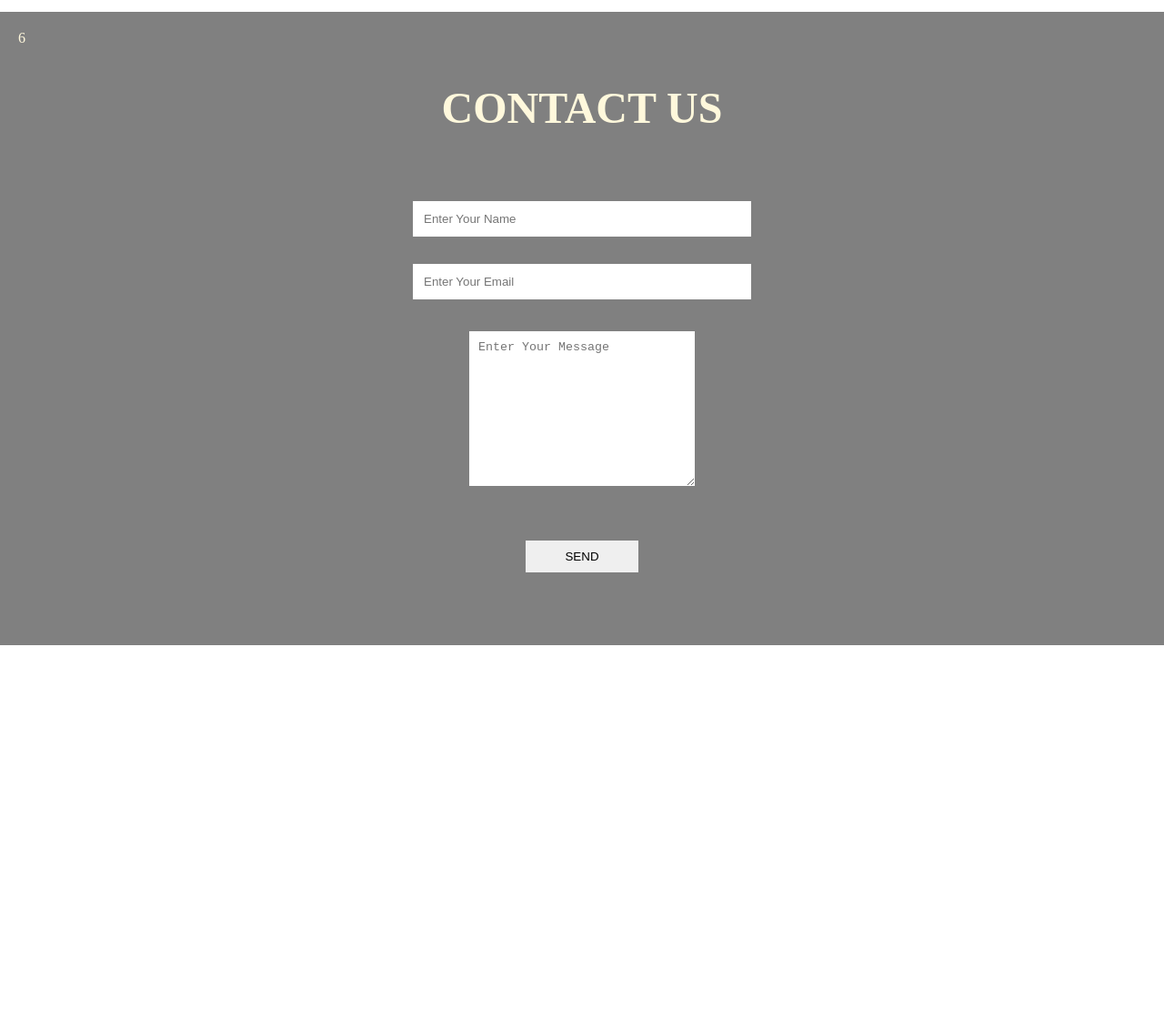
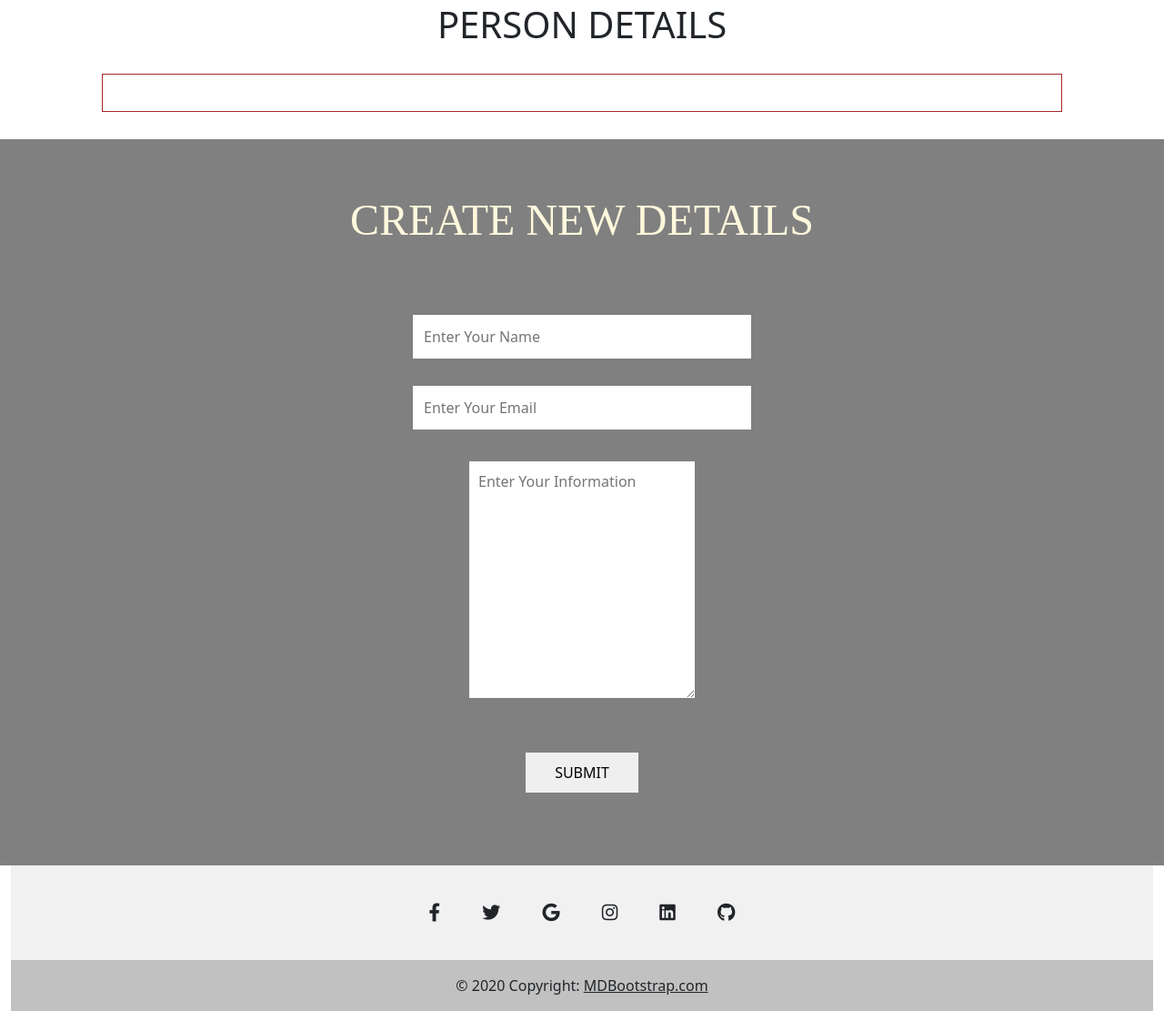
Before and after one commit to Nivriti0887/sessional_assignment_2, a plain HTML site: page index.html in a window 1280 px wide. Shown: the part 888-1999 px from the top of the page at 91% size. Before the commit the page ends 1597 px from the top, so only its background shows below. Drawn offline with nearby package versions, Linux system fonts and the light colour scheme; no server answers.

Commit message:
added nav bar

```diff
--- a/index.html
+++ b/index.html
@@ -6,14 +6,16 @@
     <meta name="viewport" content="width=device-width, initial-scale=1.0">
     <title>Person Management Application</title>
     <link rel="stylesheet" href="style.css">
+    <link href="https://cdnjs.cloudflare.com/ajax/libs/font-awesome/5.13.0/css/all.min.css" rel="stylesheet">
+    <link href="https://cdn.jsdelivr.net/npm/bootstrap@5.0.2/dist/css/bootstrap.min.css" rel="stylesheet" integrity="sha384-EVSTQN3/azprG1Anm3QDgpJLIm9Nao0Yz1ztcQTwFspd3yD65VohhpuuCOmLASjC" crossorigin="anonymous">
 </head>
 <body>
     <nav class="navbar">
+        <a href="#" class="logo"><img style="width: 25%;" src="person_icon.jpg" alt=""></a>
         <ul class="horizontal-list">
-			<li><a href="#contributors">Contibutors</a></li>
-			<li><a href="#blogs">Blogs</a></li>
-            <li><a href="#blogs">Create new Blogs!</a></li>
-			<li><a href="#contact">Contct us</a></li>
+			<li><a href="#details">Person Details</a></li>
+            <li><a href="#createnewdetails">Create new Details!</a></li>
+			<li><a href="#contact">Contact us</a></li>
 		</ul>
     </nav>
     <section id="home">
@@ -21,14 +23,93 @@
             <h1 class="headings">PERSON MANAGEMENT APPLICATION</h1>
         </div>
     </section>
-    <section id="contactus">6
-        <h1 class="headings">CONTACT US</h1>
+    <section id ="details">
+     <div class="container">
+        <h1>PERSON DETAILS</h1>
+        <div id="my-tempo"></div>
+    </div>
+</section>
+    <section id="createnewdetails">
+        <h1 class="headings">CREATE NEW DETAILS</h1>
         <form action="" class="form">
             <input type="text" name="name" class="input" placeholder="Enter Your Name">
             <input type="email" name="email" class="input" placeholder="Enter Your Email">
-            <textarea name="msg" id="msg" cols="30" rows="10" placeholder="Enter Your Message"></textarea>
-            <input type="submit" value="SEND" id="send">
+            <textarea name="msg" id="msg" cols="30" rows="10" placeholder="Enter Your Information"></textarea>
+            <input type="submit" value="SUBMIT" id="send">
         </form>
     </section>
+    <div class="container-fluid">
+        <footer class="text-center text-white" style="background-color: #f1f1f1;">
+            <!-- Grid container -->
+            <div class="container pt-4">
+              <!-- Section: Social media -->
+              <section class="mb-4">
+                <!-- Facebook -->
+                <a
+                  class="btn btn-link btn-floating btn-lg text-dark m-1"
+                  href="#!"
+                  role="button"
+                  data-mdb-ripple-color="dark"
+                  ><i class="fab fa-facebook-f"></i
+                ></a>
+
+                <!-- Twitter -->
+                <a
+                  class="btn btn-link btn-floating btn-lg text-dark m-1"
+                  href="#!"
+                  role="button"
+                  data-mdb-ripple-color="dark"
+                  ><i class="fab fa-twitter"></i
+                ></a>
+
+                <!-- Google -->
+                <a
+                  class="btn btn-link btn-floating btn-lg text-dark m-1"
+                  href="#!"
+                  role="button"
+                  data-mdb-ripple-color="dark"
+                  ><i class="fab fa-google"></i
+                ></a>
+
+                <!-- Instagram -->
+                <a
+                  class="btn btn-link btn-floating btn-lg text-dark m-1"
+                  href="#!"
+                  role="button"
+                  data-mdb-ripple-color="dark"
+                  ><i class="fab fa-instagram"></i
+                ></a>
+
+                <!-- Linkedin -->
+                <a
+                  class="btn btn-link btn-floating btn-lg text-dark m-1"
+                  href="#!"
+                  role="button"
+                  data-mdb-ripple-color="dark"
+                  ><i class="fab fa-linkedin"></i
+                ></a>
+                <!-- Github -->
+                <a
+                  class="btn btn-link btn-floating btn-lg text-dark m-1"
+                  href="#!"
+                  role="button"
+                  data-mdb-ripple-color="dark"
+                  ><i class="fab fa-github"></i
+                ></a>
+              </section>
+              <!-- Section: Social media -->
+            </div>
+            <!-- Grid container -->
+
+            <!-- Copyright -->
+            <div class="text-center text-dark p-3" style="background-color: rgba(0, 0, 0, 0.2);">
+              © 2020 Copyright:
+              <a class="text-dark" href="https://mdbootstrap.com/">MDBootstrap.com</a>
+            </div>
+            <!-- Copyright -->
+          </footer>
+    </div>
+    <script src="https://cdn.jsdelivr.net/npm/bootstrap@5.0.2/dist/js/bootstrap.bundle.min.js" integrity="sha384-MrcW6ZMFYlzcLA8Nl+NtUVF0sA7MsXsP1UyJoMp4YLEuNSfAP+JcXn/tWtIaxVXM" crossorigin="anonymous"></script>
+    <script src="scripts.js"></script>
 </body>
 </html>
--- /dev/null
+++ b/scripts.js
@@ -0,0 +1,28 @@
+const xhr = new XMLHttpRequest();
+
+const url = 'https://jsonplaceholder.typicode.com/users?utm_source=Mailerlite&utm_medium=E-mail&utm_campaign=Test%20Series&utm_term=2022-08-09';
+
+xhr.open('GET',url,false);
+
+xhr.onreadystatechange = () => {
+    if (xhr.status === 200 && xhr.readyState === 4) {
+        const response = JSON.parse(xhr.responseText)
+        // console.log(response);
+
+        let template = '';
+        for(let i=0; i<response.length; i++){
+            template += `
+            <div class="tempo" style="width: 18rem;">
+                <div class="tempo-body">
+                    <h3 class="tempo-title">${response[i].name}</h3>
+                    <h5 class="tempo-title">${response[i].username}</h5>
+                    <h5 class="tempo-title">${response[i].email}</h5>
+                    <h5 class="tempo-title">${response[i].phone}</h5>
+                    <h5 class="tempo-title">${response[i].website}</h5>
+                </div>
+            </div>`;
+        }
+        document.querySelector('#my-tempo').innerHTML = template
+    }
+}
+xhr.send();
--- a/style.css
+++ b/style.css
@@ -35,7 +35,7 @@
 #home{
     display: flex;
     flex-direction: column;
-    height: 840px;
+    height: 100vh;
     justify-content: center;
     align-items: center;
     color:white;
@@ -65,8 +65,14 @@
     text-align: center;
     margin: 40px 0px;
 }
-/* Contact Us Section */
-#contactus{
+.container{
+    text-align: center;
+}
+.tempo{
+    margin: 7px;
+}
+/* Create New Details Section */
+#createnewdetails{
     display: flex;
     flex-direction: column;
     box-sizing: border-box;
@@ -106,3 +112,14 @@
     cursor: pointer;
     box-shadow: 0 0 10px white;
 }
+#my-tempo{
+    z-index: 3;
+    display: flex;
+    flex-wrap: wrap;
+    flex-direction: row;
+    align-items: center;
+    justify-content: space-around;
+    padding: 20px;
+    margin: 30px;
+    border: 1px solid brown;
+}
```
